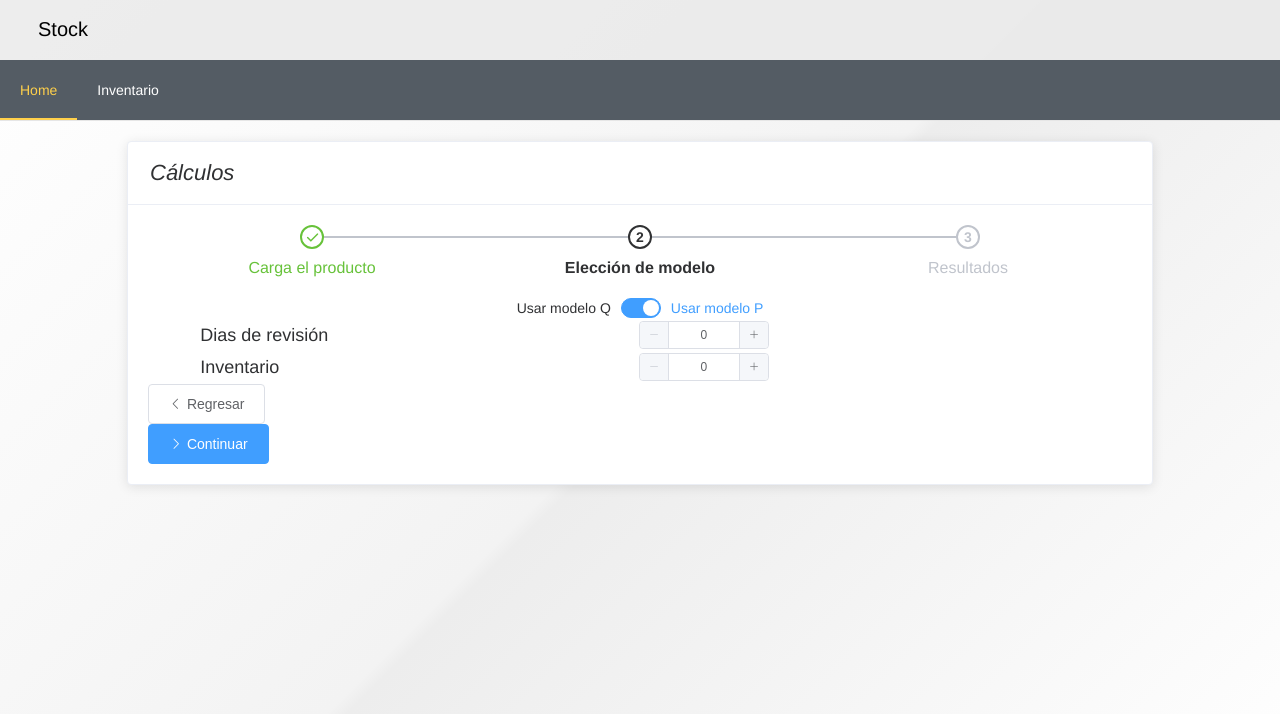
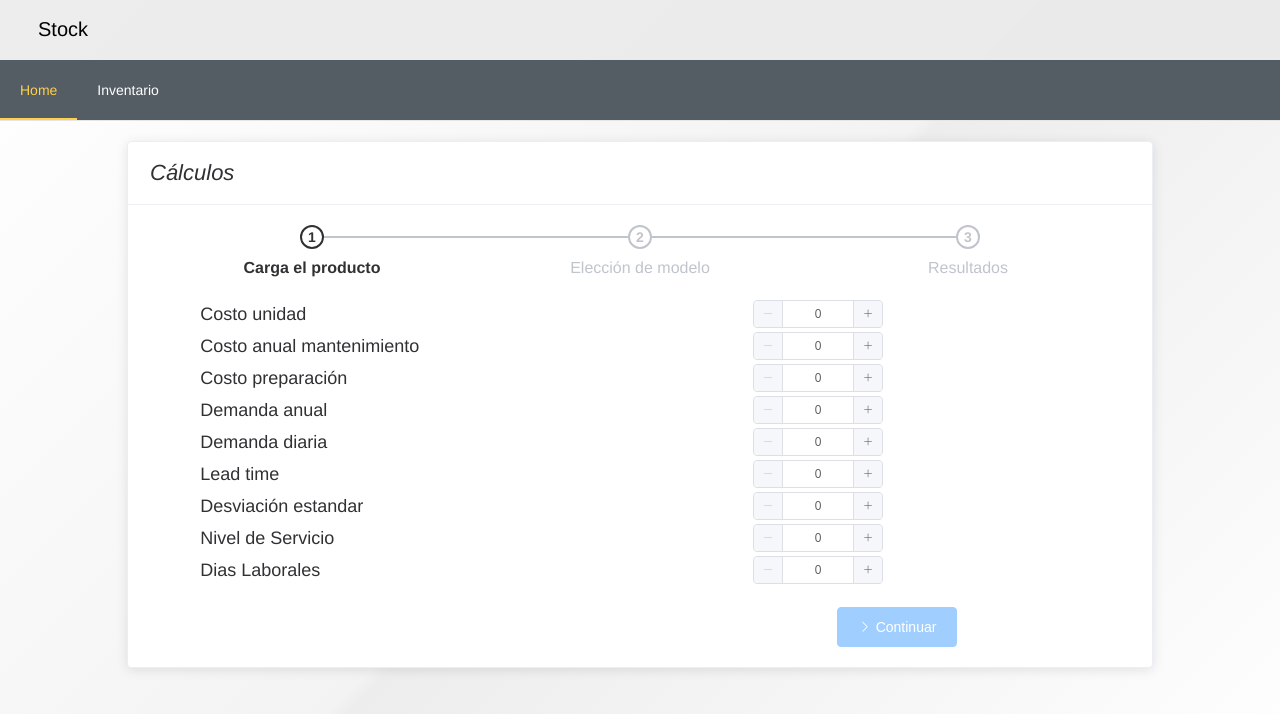
Before and after one commit to rodrysauco/onaine, a Vue app: page / in a window 1280 px wide. Shown: the top 714 px of the page. Built offline with nearby package versions, Linux system fonts and the light colour scheme.

Commit message:
Improving v8

```diff
--- a/src/components/HomeComponent.vue
+++ b/src/components/HomeComponent.vue
@@ -64,9 +64,15 @@
                 <el-input-number v-model="randDrink.nivelServicio" size="mini" :min=0></el-input-number>
               </td>
             </tr>
+            <tr>
+              <td><span>Dias Laborales</span></td>
+              <td>
+                <el-input-number v-model="randDrink.diasLaborales" size="mini" :min=0></el-input-number>
+              </td>
+            </tr>
           </table>
-          <div class="calculateActions">
-
+          <div class="continue">
+            <el-button type="primary" :disabled="!butt" @click="go1plus"><i class="el-icon-arrow-right"></i> Continuar</el-button>
           </div>
         </div>
         <div v-if="active == 1">
@@ -94,16 +100,18 @@
               <table class="tableCalculos">
                 <tr>
                   <td>Desviación demanda</td>
-                  <td><el-input-number v-model="modeloQ.zD" size="mini" :step="0.01" :min=0></el-input-number></td>
+                  <td>
+                    <el-input-number v-model="modeloQ.oD" size="mini" :step="0.01" :min=0></el-input-number>
+                  </td>
                 </tr>
               </table>
             </div>
           </div>
           <div class="calculateActions">
-              <el-button @click="goBack"><i class="el-icon-arrow-left"></i> Regresar</el-button>
-              <section class="continue">
-                <el-button type="primary"><i class="el-icon-arrow-right"></i> Continuar</el-button>
-              </section>
+            <el-button @click="goBack"><i class="el-icon-arrow-left"></i> Regresar</el-button>
+            <section class="continue">
+              <el-button type="primary" @click="go1plus"><i class="el-icon-arrow-right"></i> Continuar</el-button>
+            </section>
           </div>
         </div>
         <div v-if="active > 1">
@@ -118,7 +126,7 @@
     name: 'home-component',
     data() {
       return {
-        active: 1,
+        active: 0,
         isPSelected: true,
         randDrink: {
           costo: 0, //C
@@ -129,6 +137,7 @@
           leadTime: 0, //L
           desviacionEstandar: 0, //Z
           nivelServicio: 0, //P
+          diasLaborales: 0
         },
         modeloP: {
           sigmaL: 0, //desviacion durante entrega
@@ -136,13 +145,12 @@
           inventario: 0, //I
         },
         modeloQ: {
-          zL: 0, //Desviacion durante la entrega
-          zD:0, //Desviacion de la demanda
-
+          oD: 0, //Desviacion de la demanda
+          oL: 0, // Desviación estándar de la demanda durante el plazo de entrega
+          CTE: 0, //CTE
         },
         resultado: {
           reorden: 0, //R
-          CTE: 0, //CTE
           cantidadOptima: 0, //Q optima
           faltantes: 0, //E(z)
         }
@@ -162,15 +170,81 @@
         } else {
           return false;
         }
+      },
+      butt: function () {
+        if ((this.randDrink.demandaDiaria || this.randDrink.demandaAnual) && this.randDrink.costo && this.randDrink.costoAlma &&
+          this.randDrink.costoPedido && this.randDrink.leadTime && this.randDrink.desviacionEstandar && this.randDrink
+          .nivelServicio) {
+          return true;
+        } else {
+          return false;
+        }
       }
     },
     methods: {
-      goBack(){
+      goBack() {
         this.active--;
       },
-      Qoptima() {
+      go1plus() {
+        if (this.active < 2) {
+          this.active++;
+        } else {
+          this.active = 0;
+        }
+        if (this.active === 2) {
+          this.randDrink.nivelServicio = this.randDrink.nivelServicio / 100;
+          if (this.randDrink.demandaAnual === 0){
+            this.randDrink.demandaAnual = (this.demandaDiaria * this.randDrink.diasLaborales) * 12;
+          }
+          else {
+            this.randDrink.demandaDiaria = (this.demandaAnual / 12) / this.randDrink.diasLaborales;
+          }
+          if (this.isPSelected) {
+            this.calcularSigmaL();
+            this.calcularQ();
+          } else {
+            this.calcularQ();
+            this.calcularoL();
+            this.calcularReorden();
+            this.calcularCTE();
+          }
+        }
+      },
+      calcularoL(){
+        this.modeloQ.oL = Math.sqrt(this.randDrink.leadTime) * this.modeloQ.oD;
+      },
+      calcularReorden(){
+        let rta = (this.randDrink.demandaDiaria * this.randDrink.leadTime) + (this.randDrink.desviacionEstandar + this.modeloQ.oL);
+        if (rta < 1) {
+          rta = 1;
+        }
+        this.resultado.reorden = rta;
+      },
+      calcularCTE() {
+        let cte = (this.randDrink.demandaAnual * this.randDrink.costo) + ((this.randDrink.demandaAnual / this.resultado.cantidadOptima) *
+          this.randDrink.costoPedido) + ((this.resultado.cantidadOptima / 2) * this.randDrink.costoAlma);
+        this.modeloQ.CTE = Math.round(cte * 1000) / 1000;
+      },
+      calculoFaltantes() {
 
-      }
+      },
+      calcularQ() {
+        if (this.isPSelected) {
+          let rta = (this.randDrink.demandaDiaria * (this.modeloP.revision + this.randDrink.leadTime)) + (this.randDrink.desviacionEstandar *
+            this.modeloP.sigmaL) - this.modeloP.inventario;
+          if (rta < 0) {
+            rta = 0;
+          }
+          this.resultado.cantidadOptima = Math.floor(rta);
+        } else { //si es q
+          let cpo = Math.sqrt((2 * this.randDrink.demandaAnual * this.randDrink.costoPedido) / this.randDrink.costoAlma);
+          this.resultado.cantidadOptima = Math.round(cpo * 1000) / 1000;
+        }
+      },
+      calcularSigmaL() {
+        let v = Math.sqrt(this.modeloP.revision + this.randDrink.leadTime) * 1;
+        this.modeloP.sigmaL = Math.round(v * 1000) / 1000;
+      },
     }
   }
 </script>
@@ -179,6 +253,12 @@
     width: 90%;
     margin-left: auto;
     margin-right: auto;
+    margin-bottom: 20px;
+  }
+
+  .continue {
+    margin-left: 70%;
+    display: inline;
   }
 
   .topBar {
@@ -188,4 +268,10 @@
   .modelsHeader {
     text-align: center;
   }
+
+  @media only screen and (max-width:800px) {
+    .continue {
+      margin-left: 50%;
+    }
+  }
 </style>
```
